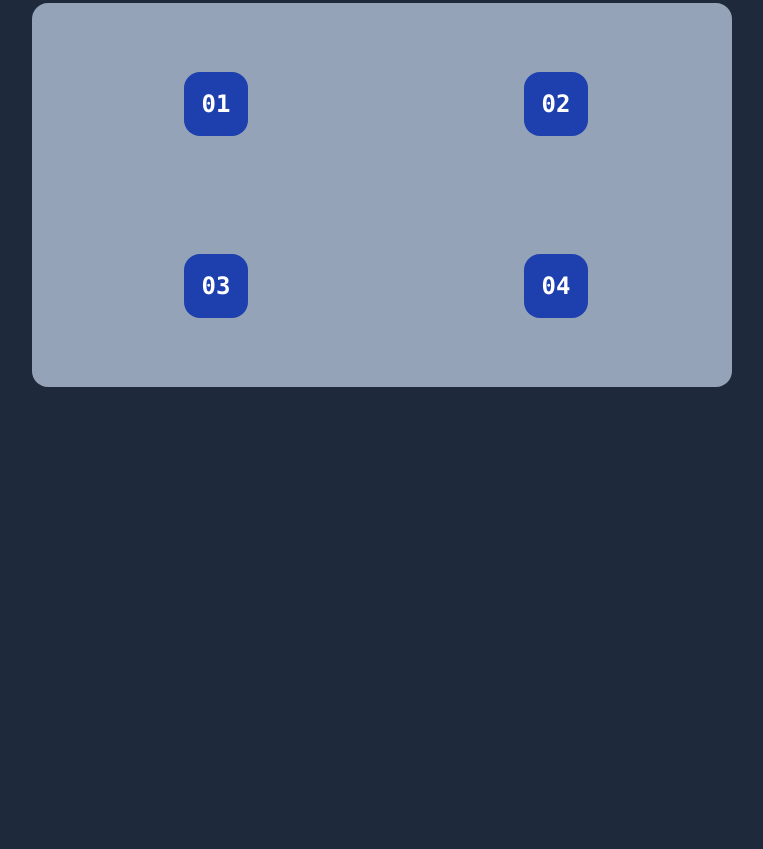
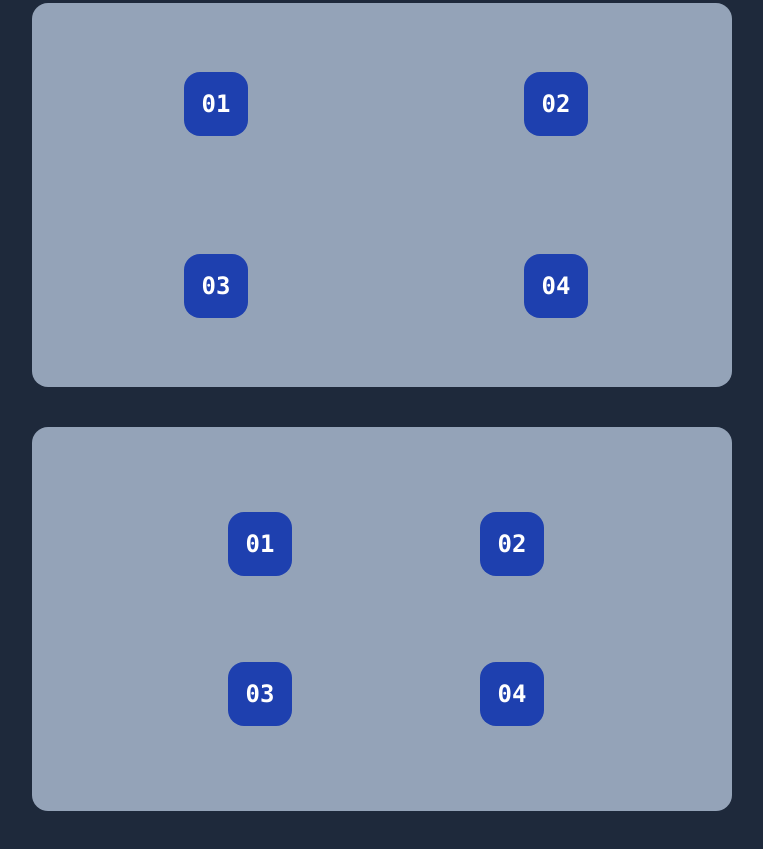
Before and after one commit to dgutierrez21/Learning-Tailwind-CSS, a website: page src/06-flexbox-y-grid/22-Place-Content/index.html in a window 1280 px wide. Shown: the part 1733-2582 px from the top of the page, without its empty margins (258-1021 px from the left). Before the commit the page ends 2160 px from the top, so only its background shows below. Drawn offline with nearby package versions, Linux system fonts and the light colour scheme; files that its build step writes are made by us from their sources.

Commit message:
Space evenly

```diff
--- a/src/06-flexbox-y-grid/22-Place-Content/Place-Content.txt
+++ b/src/06-flexbox-y-grid/22-Place-Content/Place-Content.txt
@@ -35,3 +35,8 @@ Space around
 Utilice elementos de cuadrícula de distribución de place-content-around de modo que haya una cantidad igual de espacio alrededor de cada fila en el eje de bloques:
 
 ...
+
+Space evenly
+Utilice place-content-evenly para distribuir los elementos de la cuadrícula de modo que estén espaciados uniformemente en el eje de bloque:
+
+...
--- a/src/06-flexbox-y-grid/22-Place-Content/index.html
+++ b/src/06-flexbox-y-grid/22-Place-Content/index.html
@@ -128,5 +128,29 @@
         04
       </div>
     </div>
+    <div
+      class="grid grid-cols-[repeat(2,56px)] place-content-evenly gap-5 h-96 p-5 mt-10 w-[700px] bg-slate-400 mx-auto rounded-2xl font-mono font-bold text-2xl"
+    >
+      <div
+        class="p-4 h-16 w-16 grid place-items-center bg-blue-800 text-white rounded-2xl"
+      >
+        01
+      </div>
+      <div
+        class="p-4 h-16 w-16 grid place-items-center bg-blue-800 text-white rounded-2xl"
+      >
+        02
+      </div>
+      <div
+        class="p-4 h-16 w-16 grid place-items-center bg-blue-800 text-white rounded-2xl"
+      >
+        03
+      </div>
+      <div
+        class="p-4 h-16 w-16 grid place-items-center bg-blue-800 text-white rounded-2xl"
+      >
+        04
+      </div>
+    </div>
   </body>
 </html>
```
